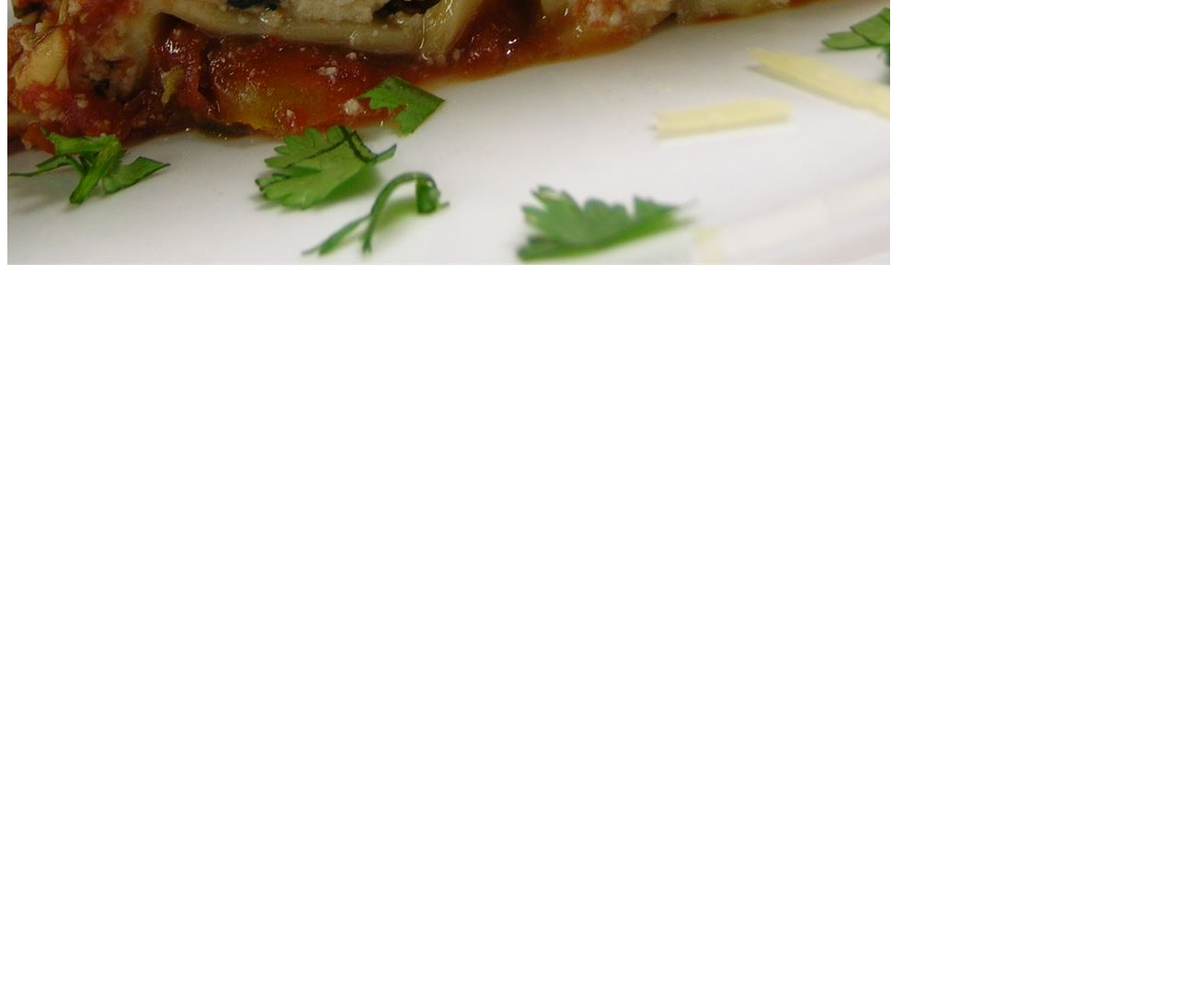
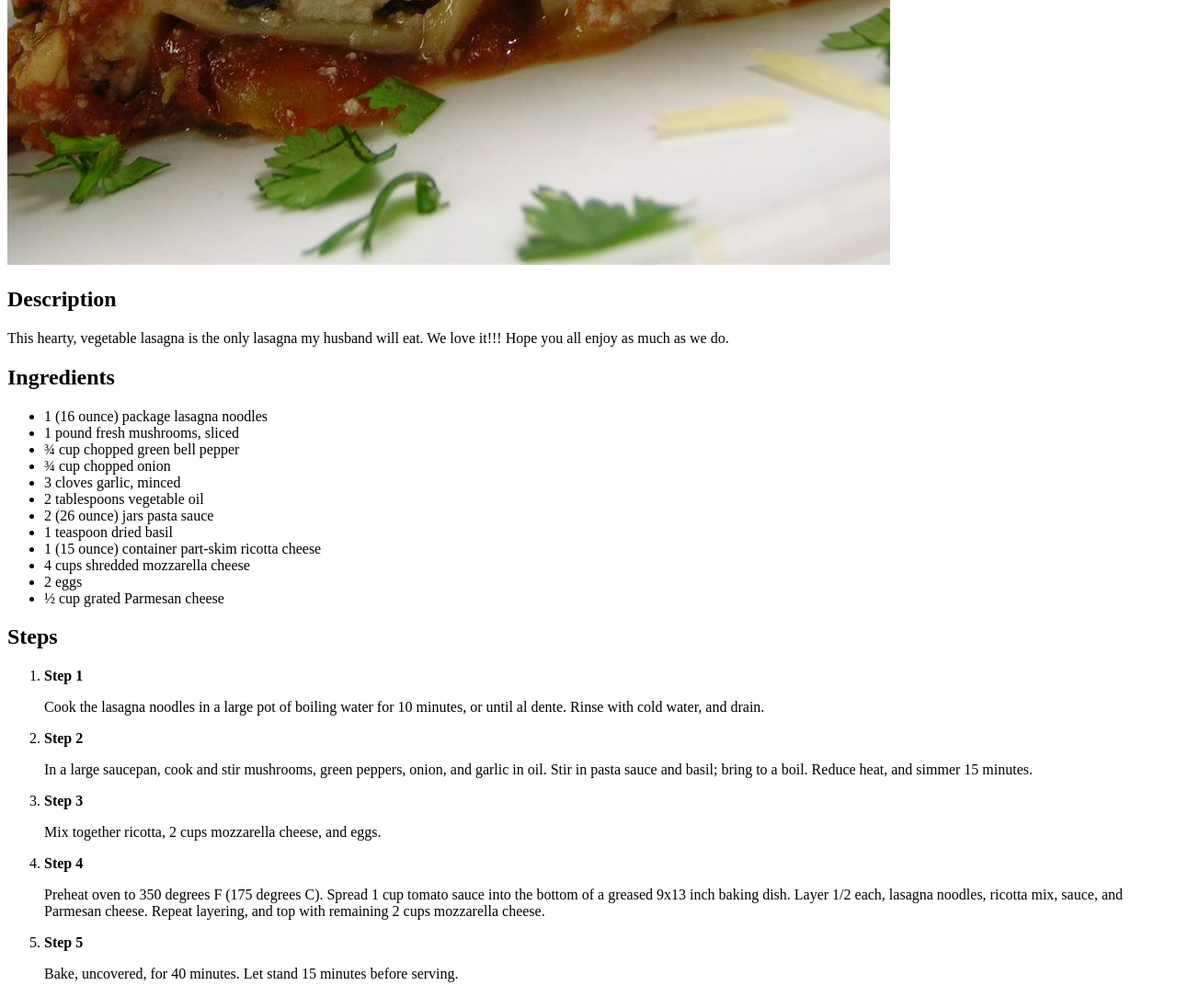
Before and after one commit to simovicm26/odin-recipies, a plain HTML site: page recipies/lasagna.html in a window 1280 px wide. Shown: the part 752-1836 px from the top of the page at 92% size. Before the commit the page ends 1052 px from the top, so only its background shows below. Drawn offline with Linux system fonts and the light colour scheme.

Commit message:
Completed the lasagna page disc, ing, steps

```diff
--- a/recipies/lasagna.html
+++ b/recipies/lasagna.html
@@ -9,5 +9,40 @@
 <body>
     <h1>Lasagna</h1>
     <img src="../images/lasagna.jpeg" alt="Lasagna">
+    <h2>Description</h2>
+    <p>This hearty, vegetable lasagna is the only lasagna my husband will eat. We love it!!! Hope you all enjoy as much as we do.</p>
+    <h2>Ingredients</h2>
+    <ul>
+        <li>1 (16 ounce) package lasagna noodles</li>
+        <li>1 pound fresh mushrooms, sliced</li>
+        <li>¾ cup chopped green bell pepper</li>
+        <li>¾ cup chopped onion</li>
+        <li>3 cloves garlic, minced</li>
+        <li>2 tablespoons vegetable oil</li>
+        <li>2 (26 ounce) jars pasta sauce</li>
+        <li>1 teaspoon dried basil</li>
+        <li>1 (15 ounce) container part-skim ricotta cheese</li>
+        <li>4 cups shredded mozzarella cheese</li>
+        <li>2 eggs</li>
+        <li>½ cup grated Parmesan cheese</li>
+    </ul>
+    <h2>Steps</h2>
+    <ol>
+        <li><strong>Step 1</strong>
+            <p>Cook the lasagna noodles in a large pot of boiling water for 10 minutes, or until al dente. Rinse with cold water, and drain.</p>
+        </li>
+        <li><strong>Step 2</strong>
+            <p>In a large saucepan, cook and stir mushrooms, green peppers, onion, and garlic in oil. Stir in pasta sauce and basil; bring to a boil. Reduce heat, and simmer 15 minutes.</p>
+        </li>
+        <li><strong>Step 3</strong>
+                <p>Mix together ricotta, 2 cups mozzarella cheese, and eggs.</p>
+        </li>
+        <li><strong>Step 4</strong>
+            <p>Preheat oven to 350 degrees F (175 degrees C). Spread 1 cup tomato sauce into the bottom of a greased 9x13 inch baking dish. Layer 1/2 each, lasagna noodles, ricotta mix, sauce, and Parmesan cheese. Repeat layering, and top with remaining 2 cups mozzarella cheese.</p>
+        </li>
+        <li><strong>Step 5</strong>
+            <p>Bake, uncovered, for 40 minutes. Let stand 15 minutes before serving.</p>
+        </li>
+    </ol>
 </body>
 </html>
```
